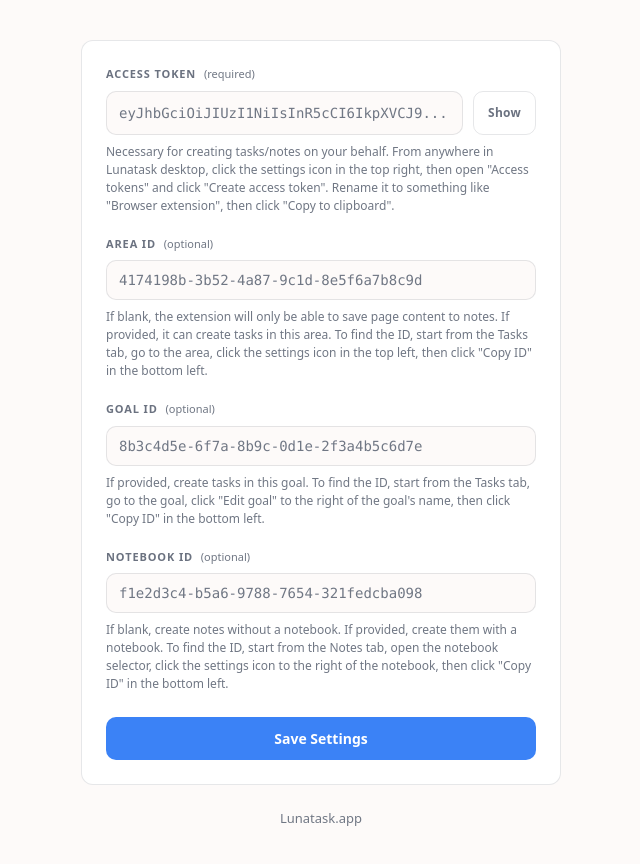
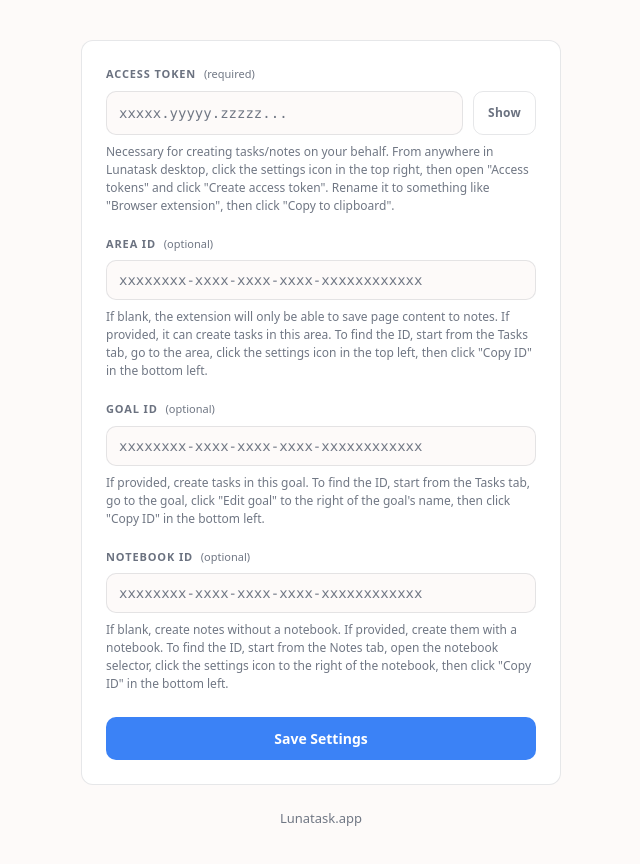
Before and after one commit to andresbott/lunatask-browser-extension, a website built with Vite: page src/options/index.html in a window 1280 px wide. Shown: the whole page, without its empty margins (319-959 px from the left). Built offline with nearby package versions, Linux system fonts and the light colour scheme; some packages are replaced by stand-ins of ours.

Commit message:
refactor(options): replace placeholders with X
Replace realistic-looking placeholders with X characters to clarify that
fields are empty while still hinting at the expected data format. Avoids
the appearance of pre-filled values and follows MDN guidance that
placeholders should briefly indicate data type rather than serve as
instructions.

```diff
--- a/src/options/index.html
+++ b/src/options/index.html
@@ -22,7 +22,7 @@
                 type="password"
                 id="access-token"
                 class="form-input"
-                placeholder="eyJhbGciOiJIUzI1NiIsInR5cCI6IkpXVCJ9..."
+                placeholder="xxxxx.yyyyy.zzzzz..."
                 autocomplete="off"
               />
               <button
@@ -48,7 +48,7 @@
               type="text"
               id="area-id"
               class="form-input"
-              placeholder="4174198b-3b52-4a87-9c1d-8e5f6a7b8c9d"
+              placeholder="xxxxxxxx-xxxx-xxxx-xxxx-xxxxxxxxxxxx"
               autocomplete="off"
             />
             <p class="form-help">If blank, the extension will only be able to save page content to notes. If provided, it can create tasks in this area. To find the ID, start from the Tasks tab, go to the area, click the settings icon in the top left, then click "Copy ID" in the bottom left.</p>
@@ -64,7 +64,7 @@
               type="text"
               id="goal-id"
               class="form-input"
-              placeholder="8b3c4d5e-6f7a-8b9c-0d1e-2f3a4b5c6d7e"
+              placeholder="xxxxxxxx-xxxx-xxxx-xxxx-xxxxxxxxxxxx"
               autocomplete="off"
             />
             <p class="form-help">If provided, create tasks in this goal. To find the ID, start from the Tasks tab, go to the goal, click "Edit goal" to the right of the goal's name, then click "Copy ID" in the bottom left.</p>
@@ -79,7 +79,7 @@
               type="text"
               id="notebook-id"
               class="form-input"
-              placeholder="f1e2d3c4-b5a6-9788-7654-321fedcba098"
+              placeholder="xxxxxxxx-xxxx-xxxx-xxxx-xxxxxxxxxxxx"
               autocomplete="off"
             />
             <p class="form-help">If blank, create notes without a notebook. If provided, create them with a notebook. To find the ID, start from the Notes tab, open the notebook selector, click the settings icon to the right of the notebook, then click "Copy ID" in the bottom left.</p>
```
